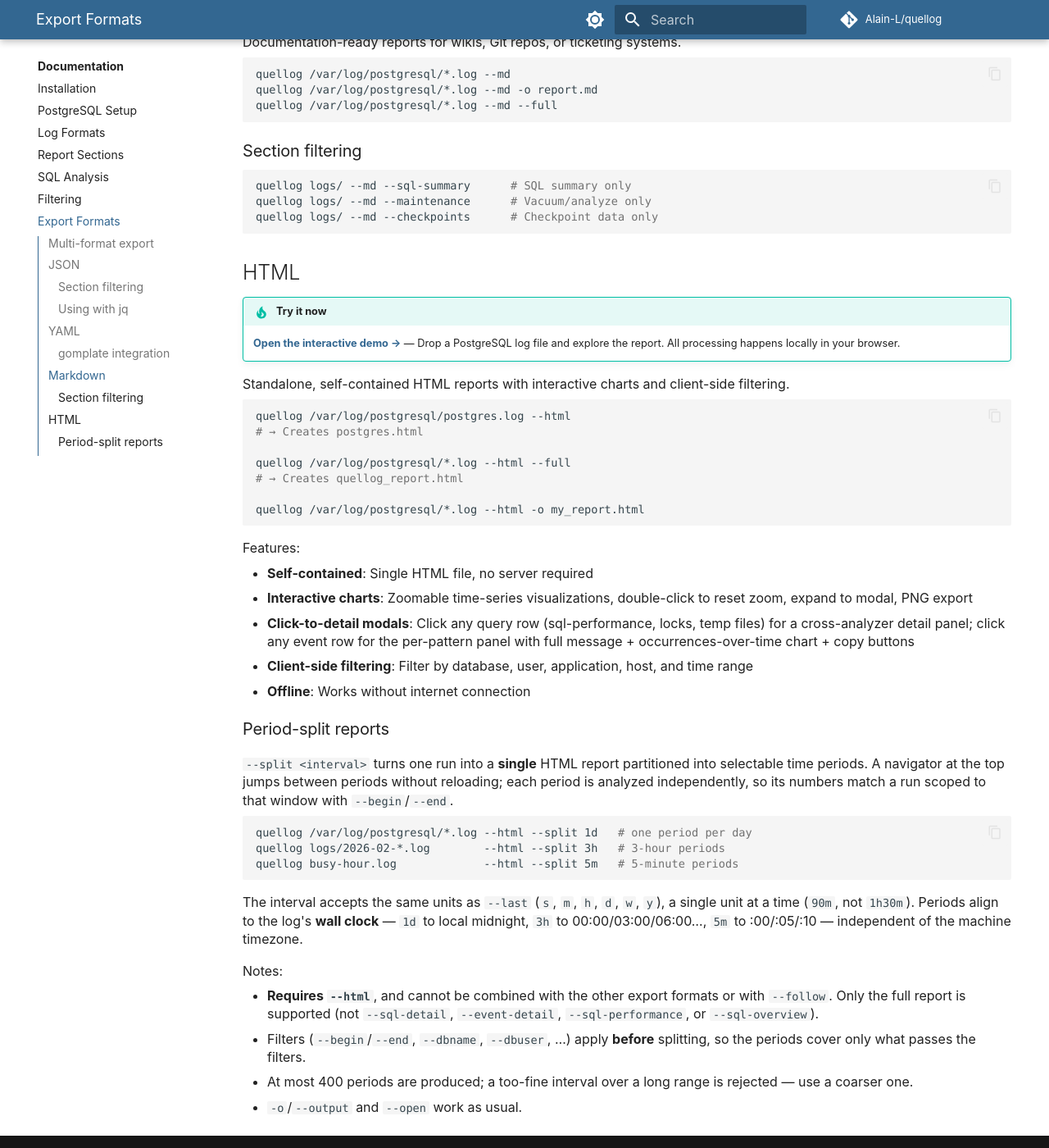
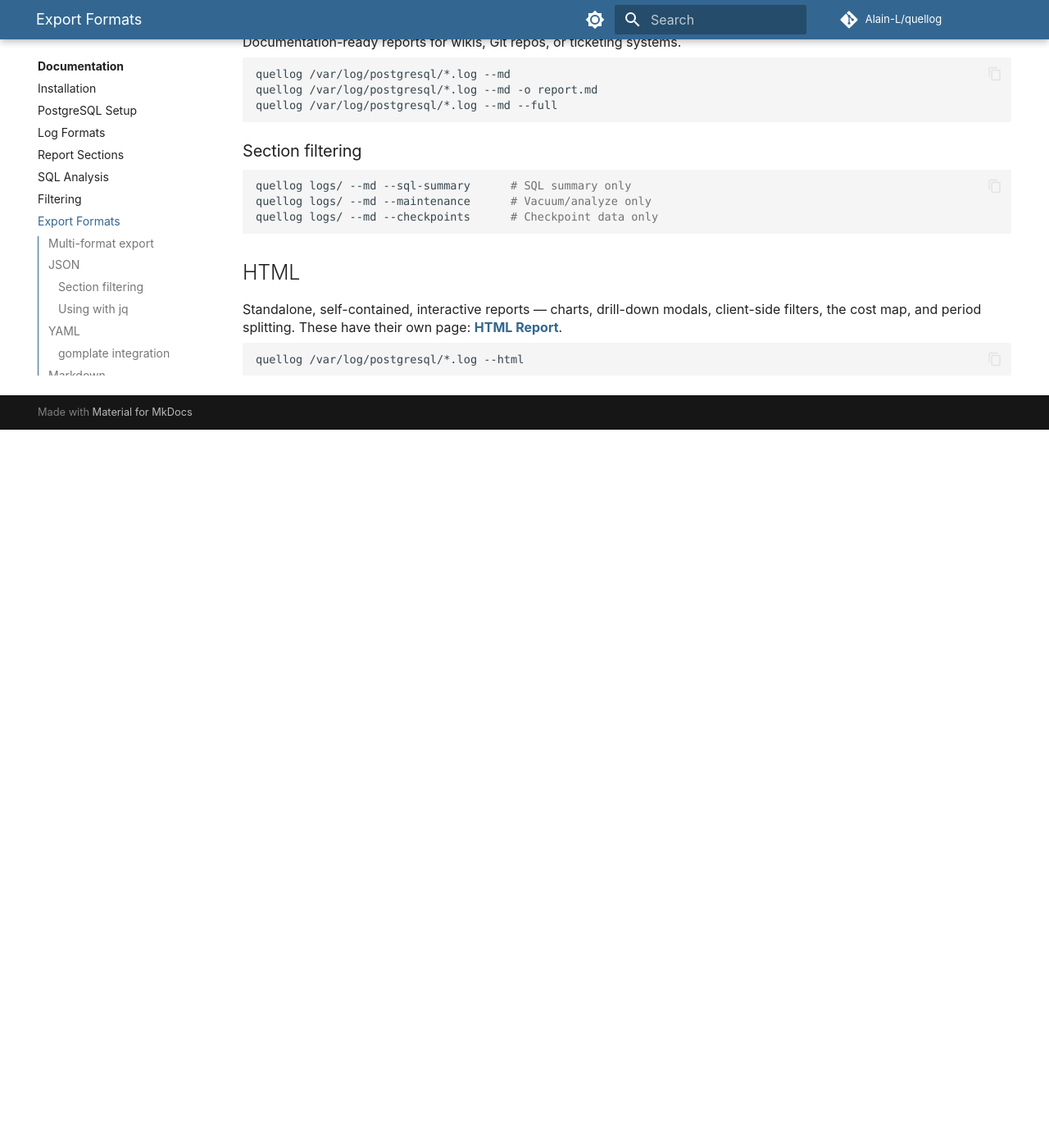
Before and after one commit to Alain-L/quellog, an MkDocs documentation site: the page built from docs/exports.md, in a window 1280 px wide and 1400 px high, scrolled down 1912 px. Shown: the whole window at 82% size. Built offline with MkDocs 1.6.1 and Material for MkDocs 9.7.7, drawn with Linux system fonts in a browser that asks for light colours; comment, search, counter and statistics services are not loaded; after the commit the page ends 2436 px from its top, so only the background shows below that.

Commit message:
docs: add dedicated HTML Report page with screenshots
Detach a standalone HTML Report page (anatomy, filters, charts, cost map,
query/event detail modals, maintenance widgets, period split, theme) with
six light-theme screenshots sourced from representative sample logs. Link
it from Export Formats and the nav, and trim the now-redundant HTML and
period-split prose in exports.md. Round out SQL Analysis and Report
Sections with details that match the current output (query dimensions,
prepared-as, slowest run, triggering queries, server lifecycle).

````diff
--- a/docs/exports.md
+++ b/docs/exports.md
@@ -109,44 +109,8 @@
 
 ## HTML
 
-!!! tip "Try it now"
-    **[Open the interactive demo →](https://alain-l.github.io/quellog/demo.html)** — Drop a PostgreSQL log file and explore the report. All processing happens locally in your browser.
-
-Standalone, self-contained HTML reports with interactive charts and client-side filtering.
+Standalone, self-contained, interactive reports — charts, drill-down modals, client-side filters, the cost map, and period splitting. These have their own page: **[HTML Report](html-report.md)**.
 
 ```bash
-quellog /var/log/postgresql/postgres.log --html
-# → Creates postgres.html
-
-quellog /var/log/postgresql/*.log --html --full
-# → Creates quellog_report.html
-
-quellog /var/log/postgresql/*.log --html -o my_report.html
+quellog /var/log/postgresql/*.log --html
 ```
-
-Features:
-
-- **Self-contained**: Single HTML file, no server required
-- **Interactive charts**: Zoomable time-series visualizations, double-click to reset zoom, expand to modal, PNG export
-- **Click-to-detail modals**: Click any query row (sql-performance, locks, temp files) for a cross-analyzer detail panel; click any event row for the per-pattern panel with full message + occurrences-over-time chart + copy buttons
-- **Client-side filtering**: Filter by database, user, application, host, and time range
-- **Offline**: Works without internet connection
-
-### Period-split reports
-
-`--split <interval>` turns one run into a **single** HTML report partitioned into selectable time periods. A navigator at the top jumps between periods without reloading; each period is analyzed independently, so its numbers match a run scoped to that window with `--begin`/`--end`.
-
-```bash
-quellog /var/log/postgresql/*.log --html --split 1d   # one period per day
-quellog logs/2026-02-*.log        --html --split 3h   # 3-hour periods
-quellog busy-hour.log             --html --split 5m   # 5-minute periods
-```
-
-The interval accepts the same units as `--last` (`s`, `m`, `h`, `d`, `w`, `y`), a single unit at a time (`90m`, not `1h30m`). Periods align to the log's **wall clock** — `1d` to local midnight, `3h` to 00:00/03:00/06:00…, `5m` to :00/:05/:10 — independent of the machine timezone.
-
-Notes:
-
-- **Requires `--html`**, and cannot be combined with the other export formats or with `--follow`. Only the full report is supported (not `--sql-detail`, `--event-detail`, `--sql-performance`, or `--sql-overview`).
-- Filters (`--begin`/`--end`, `--dbname`, `--dbuser`, …) apply **before** splitting, so the periods cover only what passes the filters.
-- At most 400 periods are produced; a too-fine interval over a long range is rejected — use a coarser one.
-- `-o`/`--output` and `--open` work as usual.
--- a/mkdocs.yml
+++ b/mkdocs.yml
@@ -75,6 +75,7 @@
       - SQL Analysis: sql-reports.md
       - Filtering: filtering.md
       - Export Formats: exports.md
+      - HTML Report: html-report.md
   - How-tos:
       - Your First Analysis: howtos/first-analysis.md
       - Troubleshooting Slow Queries: howtos/slow-queries.md
````
Also changed, not shown: docs/default-report.md (+20 -0 lines), docs/html-report.md (added, +101 -0 lines), docs/sql-reports.md (+21 -0 lines), docs/img/chart-activity.png (added), docs/img/cost-map.png (added), docs/img/event-modal.png (added), docs/img/query-modal.png (added), docs/img/report-top.png (added), docs/img/split-nav.png (added).
